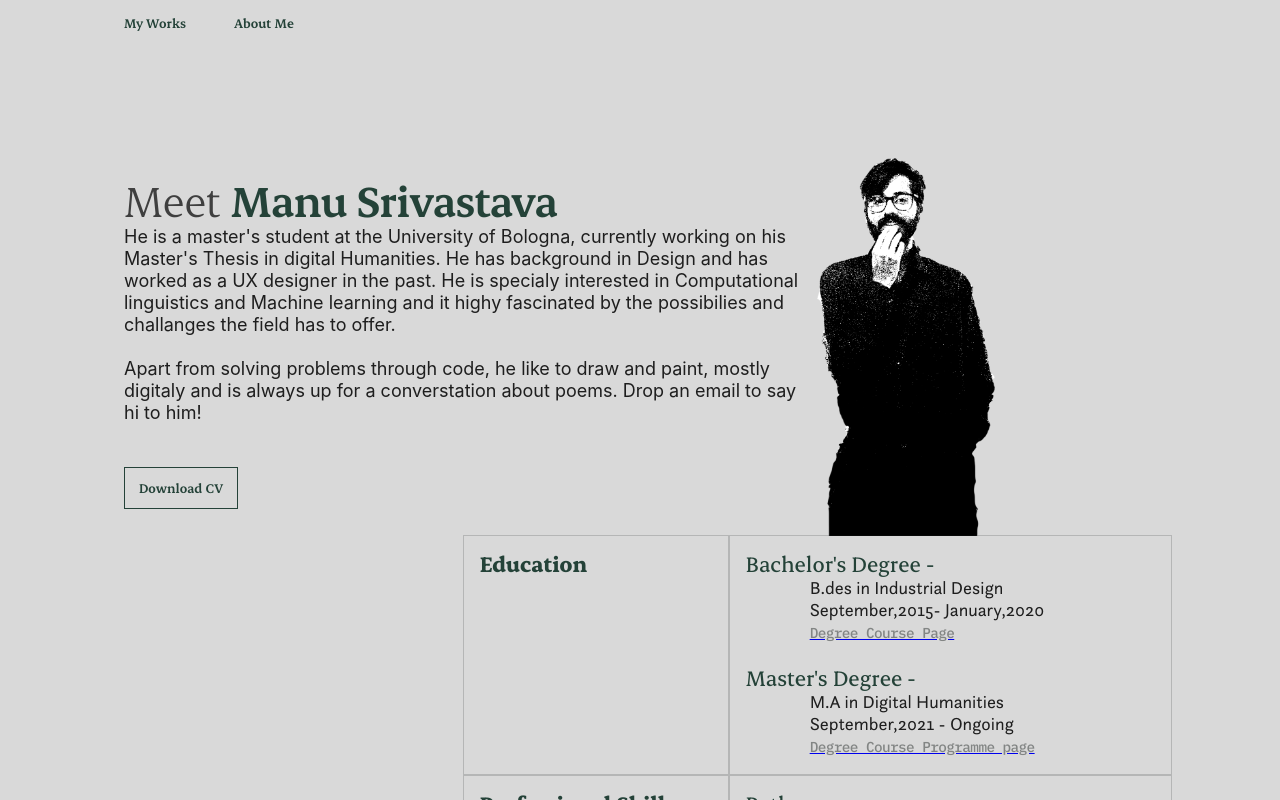
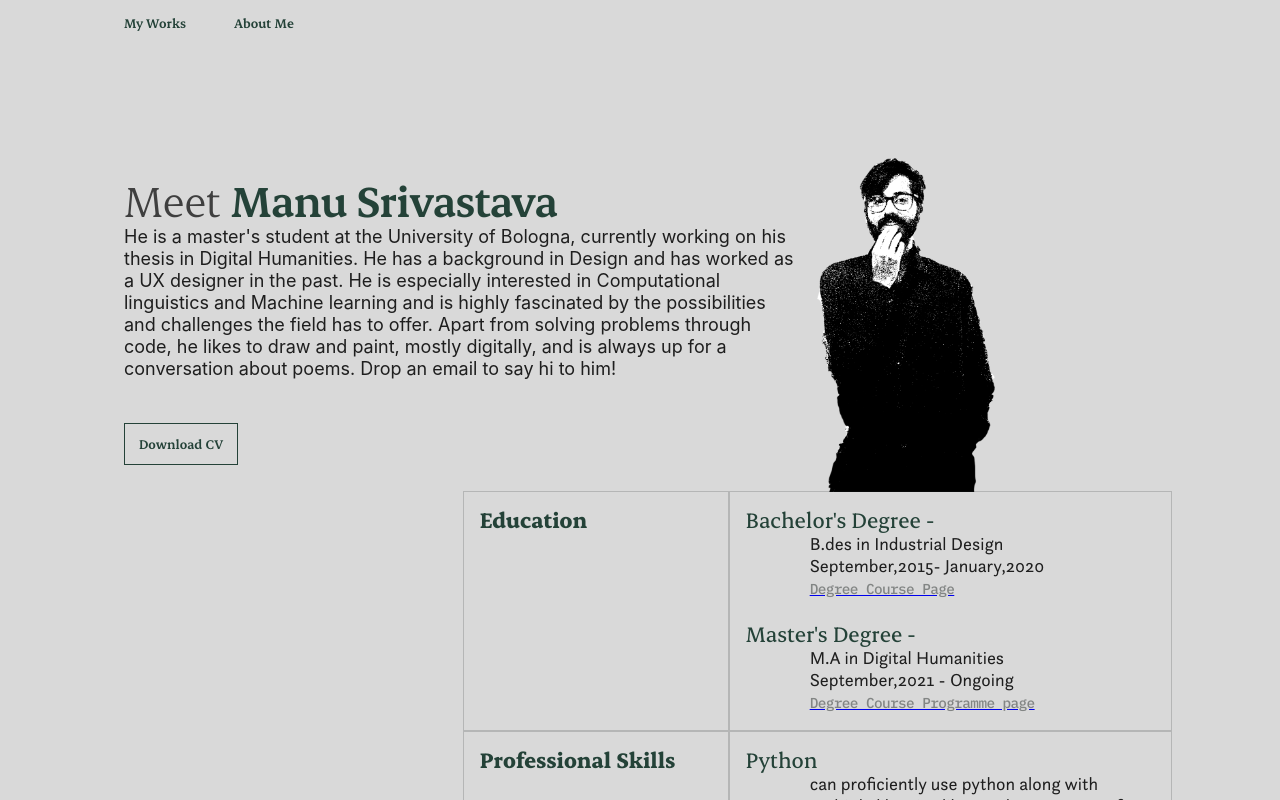
Before and after one commit to ManuSrivastava1/Portfolio, a React (Create React App) app: page /aboutMe in a window 1280 px wide. Shown: the top 800 px of the page. Built offline with nearby package versions, Linux system fonts and the light colour scheme.

Commit message:
spelling mistakes correction

```diff
--- a/src/components/about_grid.js
+++ b/src/components/about_grid.js
@@ -15,8 +15,8 @@ function AboutGrid() {
             <div  style={styles.boldtext}>
                 <span className='H1'>Meet </span>
                 <span className='H1B'>Manu Srivastava </span>
-                <p className='Btext1'>He is a master's student at the University of Bologna, currently working on his Master's Thesis in digital Humanities. He has background in Design and has worked as a UX designer in the past. He is specialy interested in Computational linguistics and Machine learning and it highy fascinated by the possibilies and challanges the field has to offer. <br/><br/>
-                Apart from solving problems through code, he like to draw and paint, mostly digitaly and is always up for a converstation about poems. Drop an email to say hi to him!</p>
+                <p className='Btext1'>He is a master's student at the University of Bologna, currently working on his thesis in Digital Humanities. He has a background in Design and has worked as a UX designer in the past. He is especially interested in Computational linguistics and Machine learning and is highly fascinated by the possibilities and challenges the field has to offer.
+Apart from solving problems through code, he likes to draw and paint, mostly digitally, and is always up for a conversation about poems. Drop an email to say hi to him!</p>
             </div>
             <div style={styles.button}>
                 <Download margin={'8pt 0pt 8pt 0pt'}/>
```
